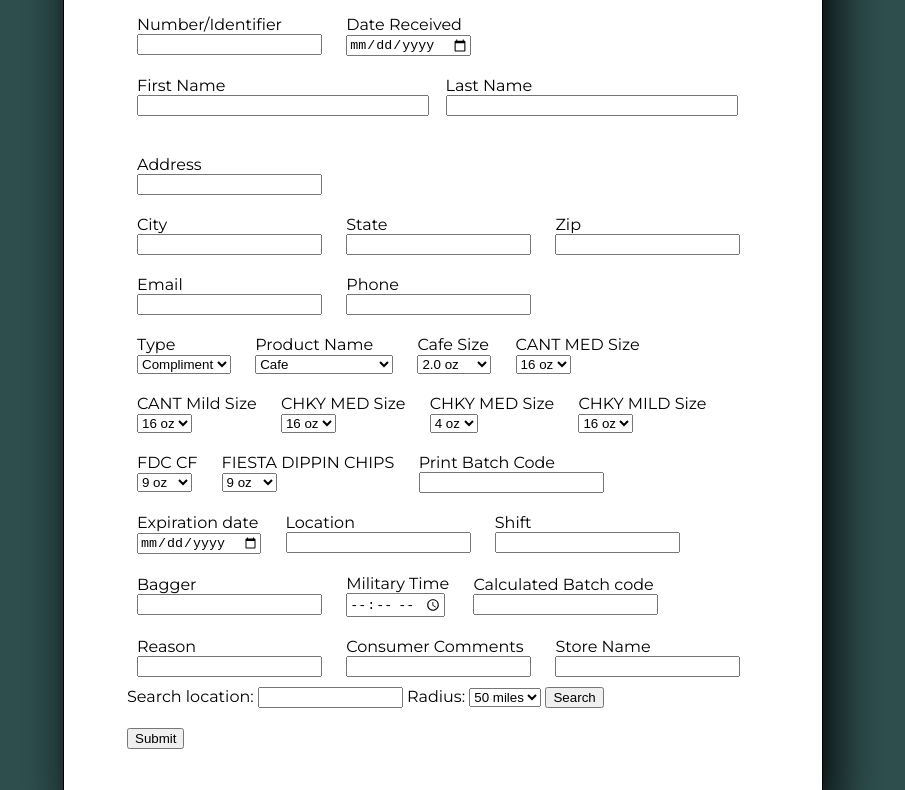
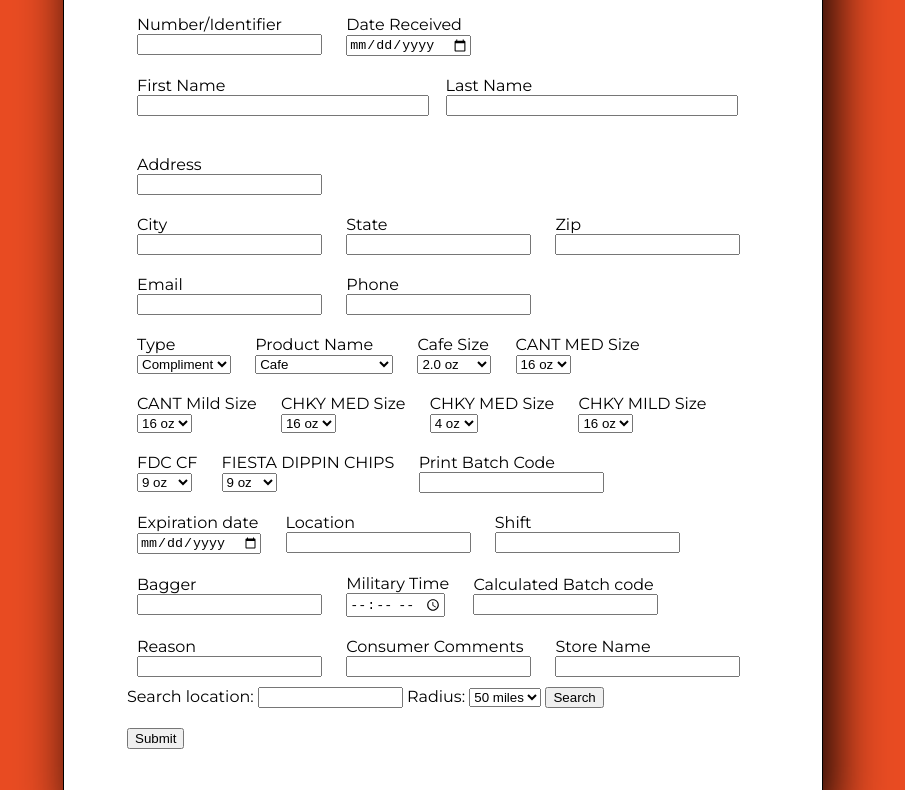
Before and after one commit to koreanjones/formsTruco, a plain HTML site: page index.html in a window 1280 px wide. Shown: the part 205-995 px from the top of the page, without its empty margins (197-1102 px from the left). Drawn offline with nearby package versions, Linux system fonts and the light colour scheme; some packages are replaced by stand-ins of ours.

Commit message:
Update truco.css

```diff
--- a/truco.css
+++ b/truco.css
@@ -1,7 +1,7 @@
 body {
     font-family: 'Montserrat', sans-serif;
     margin-top: 5%;
-    background-color:darkslategrey;
+    background-color: #e94c23;
 
 }
 #box {
```
